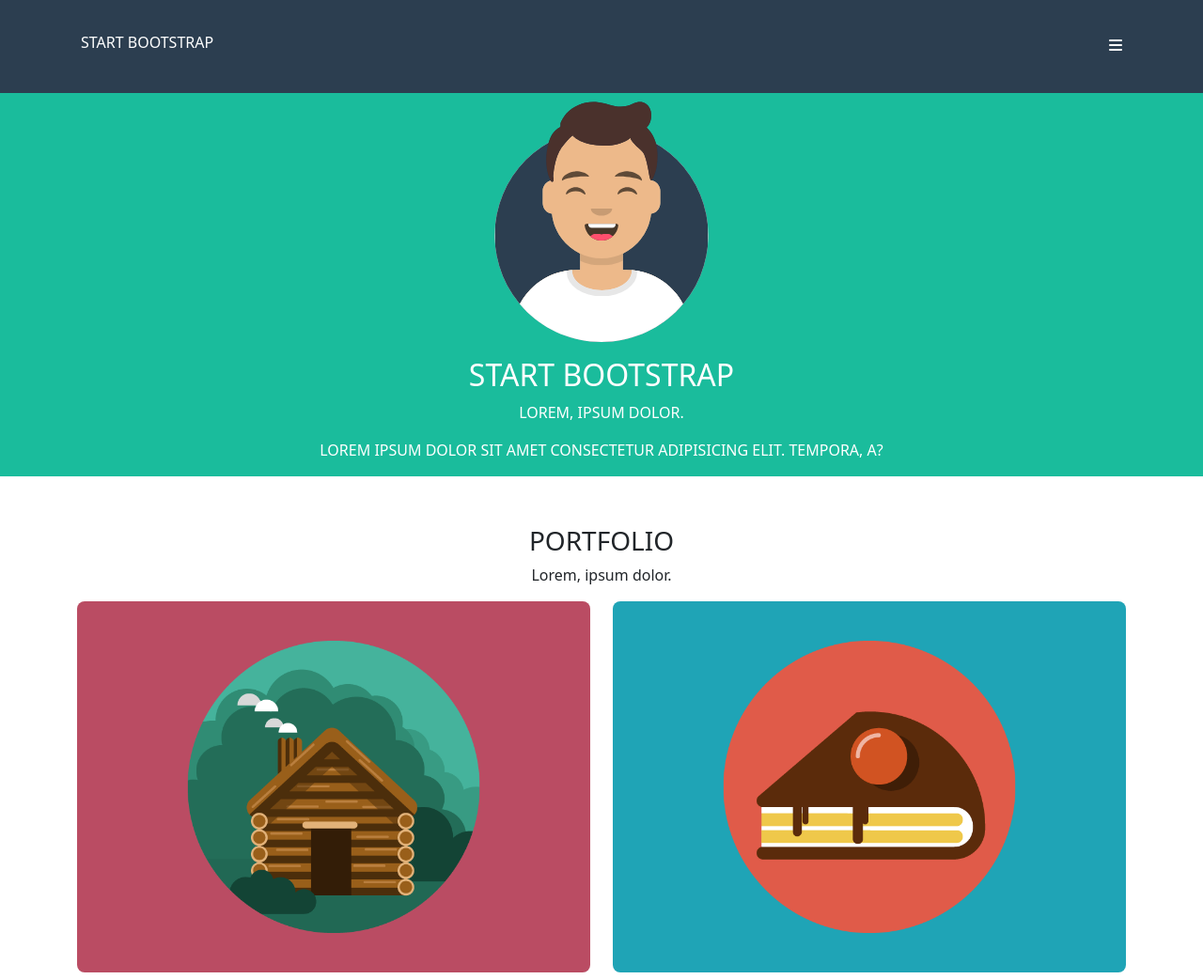
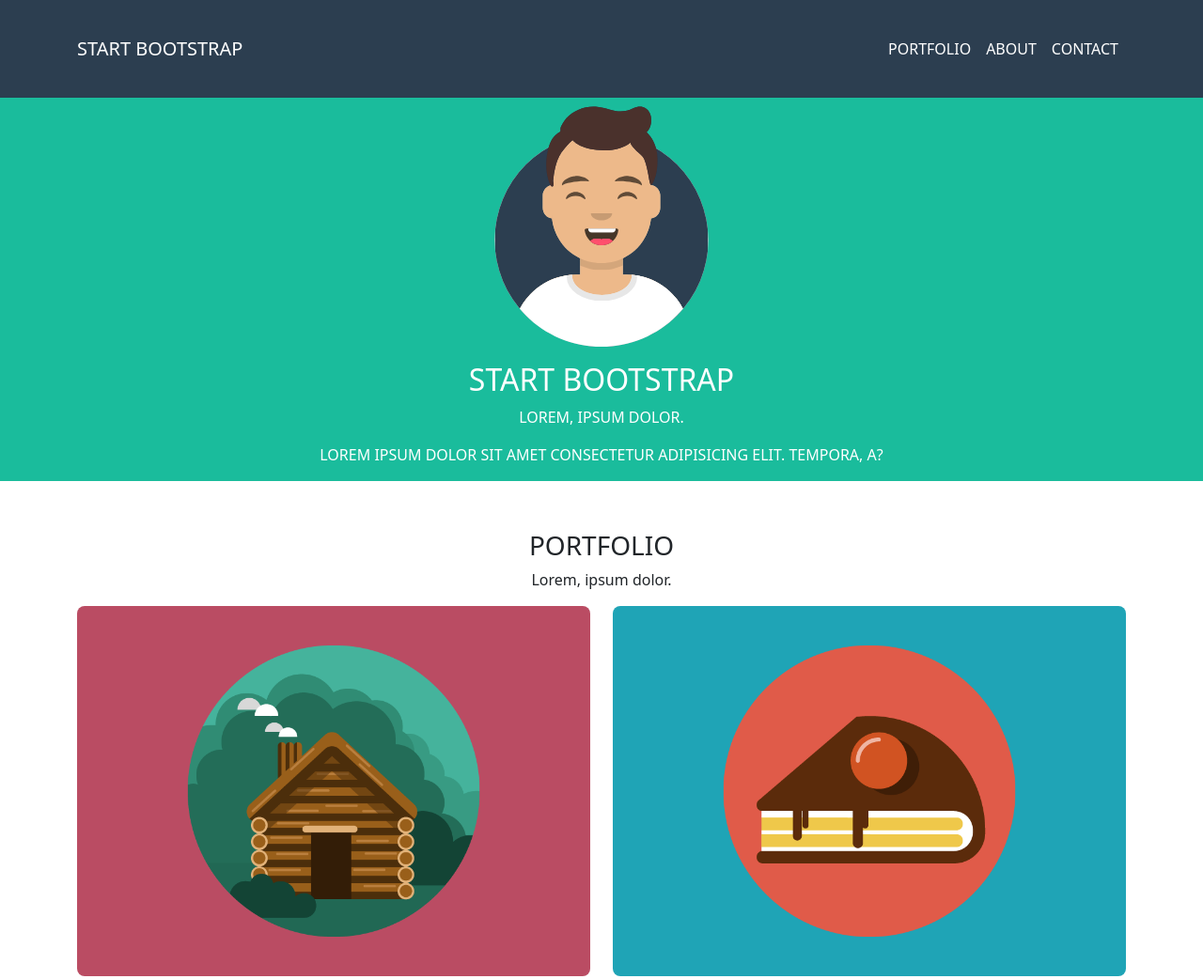
Before and after one commit to Amreal-Lamanera/html-css-bootstrap-freelancer, a plain HTML site: page index.html in a window 1280 px wide. Shown: the top 1042 px of the page at 94% size. Drawn offline with nearby package versions, Linux system fonts and the light colour scheme.

Commit message:
Add content and style main-header

```diff
--- a/css/style.css
+++ b/css/style.css
@@ -28,8 +28,10 @@ img {
     HEADER - NAV
 ***************************************/
 
-.main-nav .nav-container {
-    padding: 2.25rem 0;
+.main-header .navbar-nav::before {
+    content: '';
+    border-top: 1px solid grey;
+    margin: 1rem 0;
 }
 
 /**************************************
@@ -86,7 +88,7 @@ section:nth-child(odd) {
     FOOTER - ABOUT
 ***************************************/
 
-.main-footer .about {
+.main-footer .contacts {
     background-color: var(--blue);
 }
 
--- a/index.html
+++ b/index.html
@@ -25,11 +25,40 @@
         <!-- HEADER START -->
         <header class="main-header">
             <nav class="main-nav">
-                <div class="container-lg px-3 text-white text-uppercase nav-container">
-                    <div class="d-flex justify-content-between">
-                        <h1 class="text-uppercase fs-6">Start Bootstrap</h1>
-                        <div class="bars"><i class="fa-solid fa-bars"></i></div>
-                    </div>
+                <div class="container-lg py-4 text-white text-uppercase nav-container">
+
+                    <!-- TODO: vedi bootstrap navbar -->
+                    <nav class="navbar navbar-expand-lg navbar-dark">
+
+
+                        <a class="navbar-brand text-uppercase" href="#">Start Bootstrap</a>
+
+                        <button class="navbar-toggler" type="button" data-bs-toggle="collapse"
+                            data-bs-target="#navbarSupportedContent" aria-controls="navbarSupportedContent"
+                            aria-expanded="false" aria-label="Toggle navigation">
+
+                            <span class="navbar-toggler-icon"></span>
+
+                        </button>
+
+                        <div class="collapse navbar-collapse" id="navbarSupportedContent">
+
+                            <ul class="navbar-nav ms-auto mb-2 mb-lg-0">
+
+                                <li class="nav-item">
+                                    <a class="nav-link text-white" aria-current="page" href="#">Portfolio</a>
+                                </li>
+                                <li class="nav-item">
+                                    <a class="nav-link text-white" href="#">About</a>
+                                </li>
+                                <li class="nav-item">
+                                    <a class="nav-link text-white" href="#">Contact</a>
+                                </li>
+
+                            </ul>
+
+                        </div>
+                    </nav>
                 </div>
             </nav>
         </header>
@@ -38,6 +67,7 @@
         <!-- MAIN START -->
         <main class="main-content">
 
+            <!-- HERO SECTION -->
             <section class="hero d-flex flex-column align-items-center text-white text-uppercase text-center">
 
                 <figure class="hero-avatar">
@@ -49,6 +79,7 @@
                 <p>Lorem ipsum dolor sit amet consectetur adipisicing elit. Tempora, a?</p>
 
             </section>
+            <!-- /HERO -->
 
             <!-- PORTFOLIO SECTION -->
             <section class="portfolio text-center">
@@ -141,7 +172,7 @@
         <!-- FOOTER START -->
         <footer class="main-footer">
 
-            <div class="about">
+            <div class="contacts py-3">
 
                 <div class="container-lg d-flex text-center">
 
@@ -177,3 +208,5 @@
         <!-- FONT AWESOME -->
         <script src="https://kit.fontawesome.com/b0485a66c8.js" crossorigin="anonymous"></script>
     </body>
+
+</html>
```
